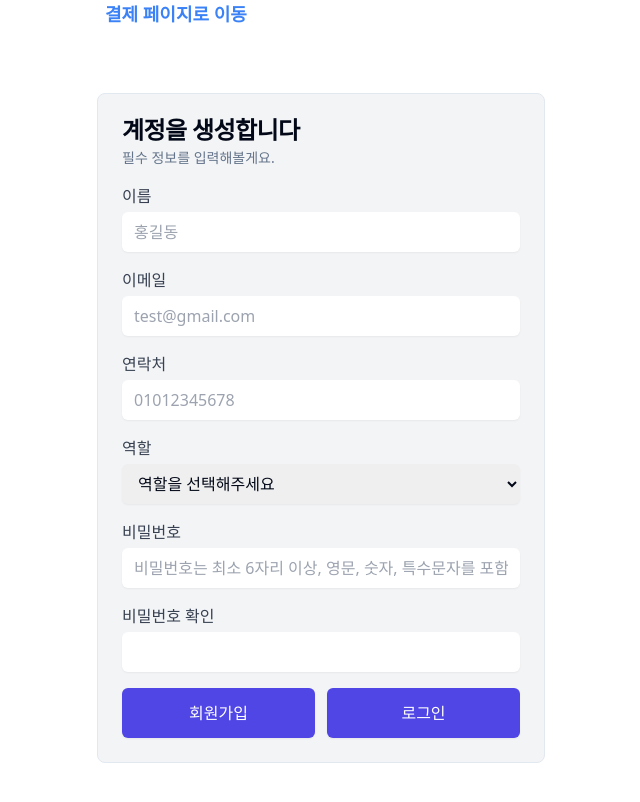
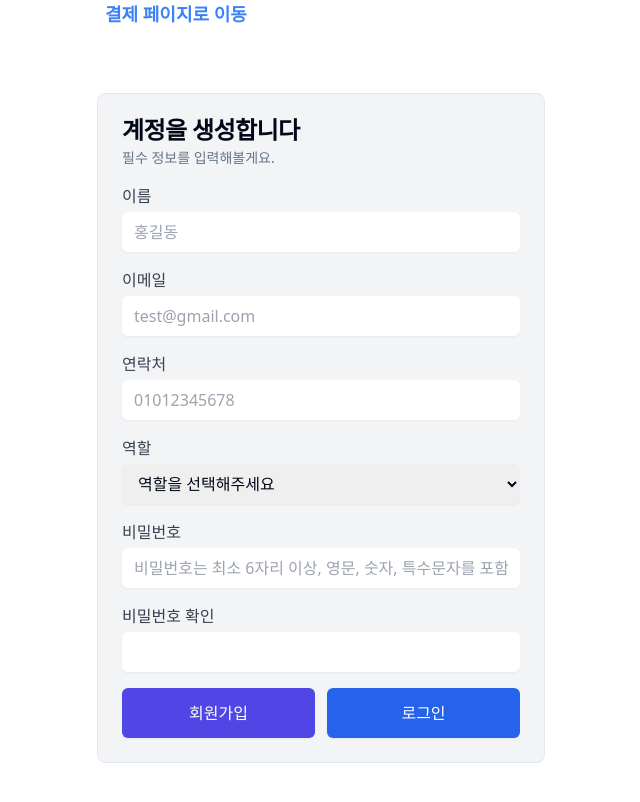
Before and after one commit to dev-hjs/sign-flow-z2, a Next.js app: page / in a window 1280 px wide. Shown: the top 802 px of the page, without its empty margins (319-959 px from the left). Built offline with nearby package versions, Linux system fonts and the light colour scheme.

Commit message:
feat: 로그인 페이지 이동처리

```diff
--- a/src/components/SignupForm.tsx
+++ b/src/components/SignupForm.tsx
@@ -3,6 +3,7 @@
 import { zodResolver } from "@hookform/resolvers/zod";
 import { signupSchema, SignUpFormData } from "@/validators/auth";
 import Modal from "./Modal";
+import { useRouter } from "next/router";
 
 export default function SignupForm() {
   const {
@@ -15,10 +16,15 @@
 
   const [isModalOpen, setIsModalOpen] = useState(false);
   const [formData, setFormData] = useState<SignUpFormData | null>(null);
+  const router = useRouter();
 
   const onSubmit: SubmitHandler<SignUpFormData> = (data) => {
     setFormData(data);
     setIsModalOpen(true);
+  };
+
+  const handleLoginRedirect = () => {
+    router.push("/login");
   };
 
   return (
@@ -137,8 +143,9 @@
             회원가입
           </button>
           <button
-            type="submit"
-            className="ml-3 py-3 px-4 w-full border border-transparent shadow-sm text-base font-medium rounded-md text-white bg-indigo-600 hover:bg-indigo-700 focus:outline-none focus:ring-2 focus:ring-offset-2 focus:ring-indigo-500"
+            type="button"
+            className="ml-3 py-3 px-4 w-full border border-transparent shadow-sm text-base font-medium rounded-md text-white bg-blue-600 hover:bg-indigo-700 focus:outline-none focus:ring-2 focus:ring-offset-2 focus:ring-indigo-500"
+            onClick={handleLoginRedirect}
           >
             로그인
           </button>
```
